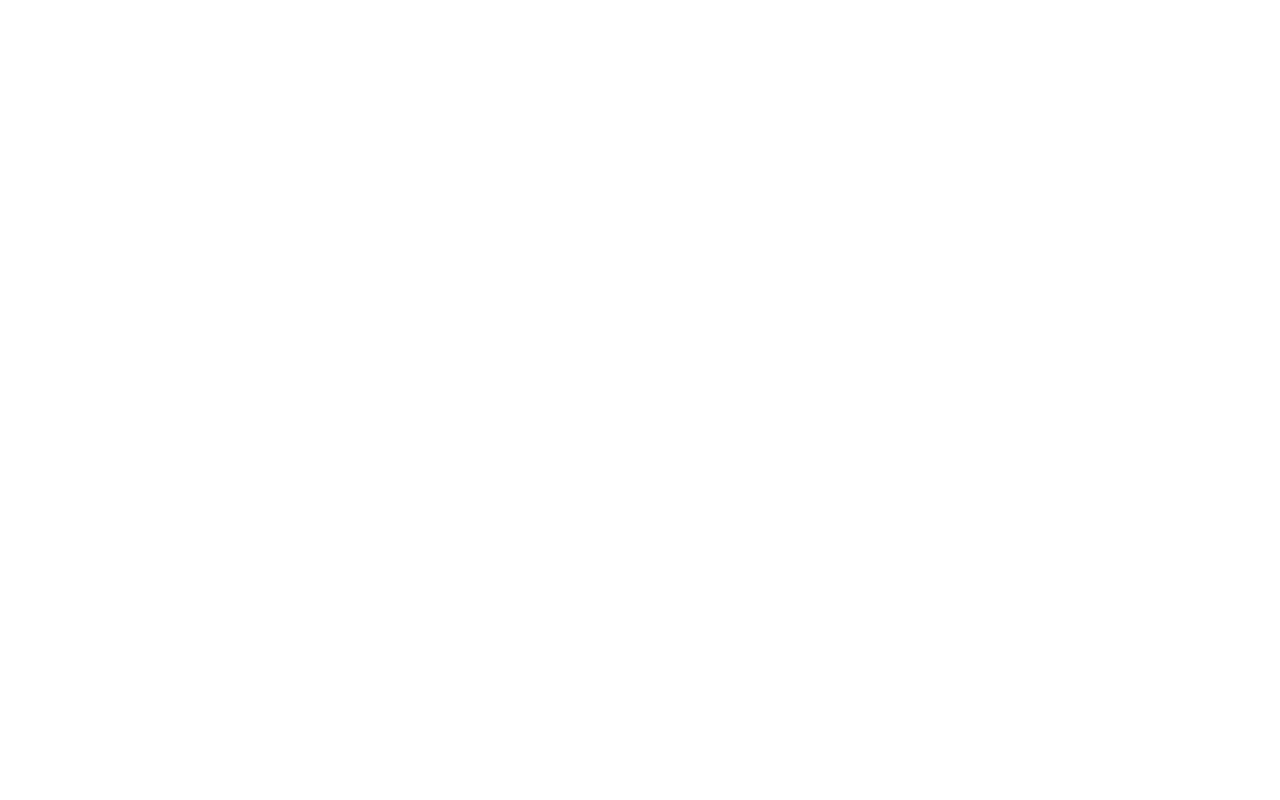
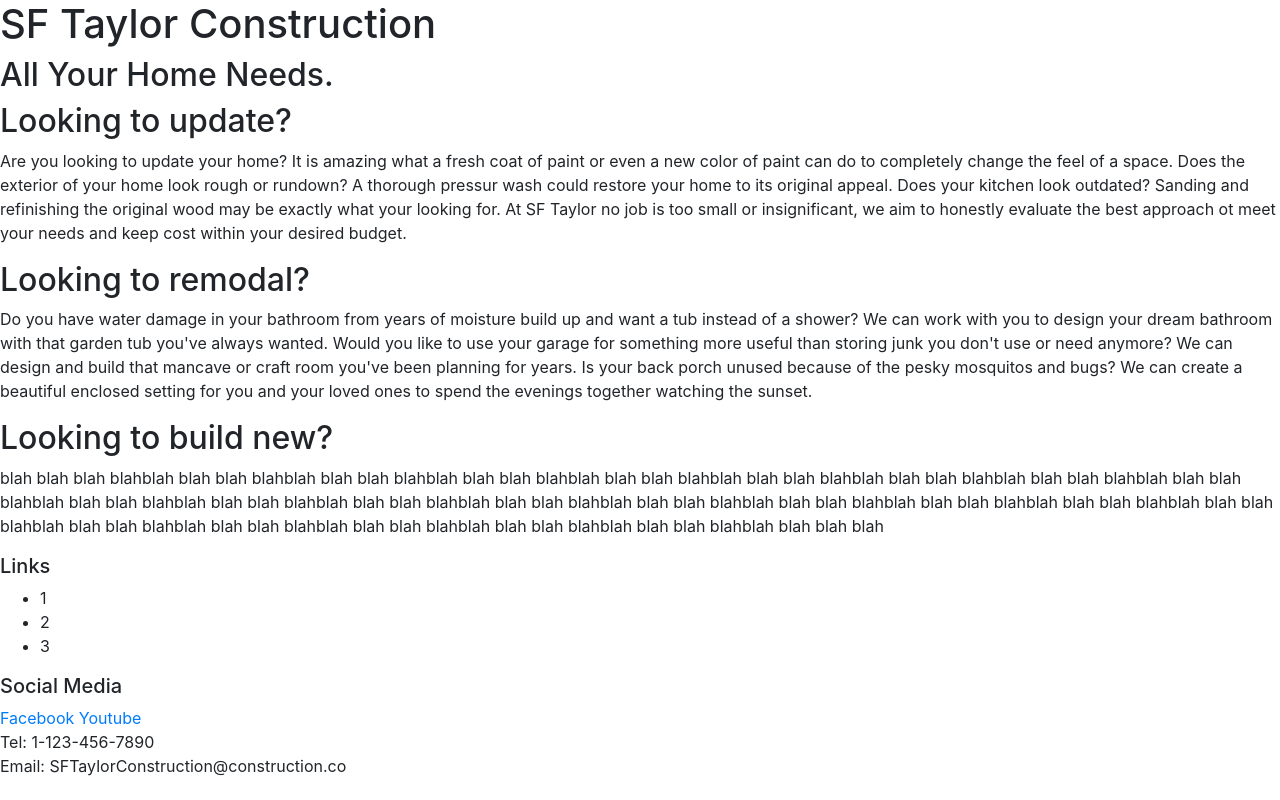
Before and after one commit to kefarman/SFWebsite, a website: page index.html in a window 1280 px wide. Drawn offline with nearby package versions, Linux system fonts and the light colour scheme.

Commit message:
Start html content and bootstrap

```diff
--- a/index.html
+++ b/index.html
@@ -1,10 +1,64 @@
 <!DOCTYPE html>
 <html lang="en">
 <head>
-    <meta charset="UTF-8">
+    <meta charset="UTF-8" />
+    <meta name="viewport" content="width=device-width, initial-scale=1" />
+
+    <link rel="stylesheet" href="node_modules/bootstrap/dist/css/bootstrap.min.css" />
+
     <title>SF Taylor Construction</title>
 </head>
+
 <body>
 
+    <header>
+        <div>
+            <h1>SF Taylor Construction</h1>
+            <h2>All Your Home Needs.</h2>
+        </div>
+    </header>
+
+    <div>
+        <h2>Looking to update?</h2>
+        <p>Are you looking to update your home? It is amazing what a fresh coat of paint or even a new color of paint can do to completely change the feel of a space. Does the exterior of your home look rough or rundown? A thorough pressur wash could restore your home to its original appeal. Does your kitchen look outdated? Sanding and refinishing the original wood may be exactly what your looking for. At SF Taylor no job is too small or insignificant, we aim to honestly evaluate the best approach ot meet your needs and keep cost within your desired budget.</p>
+    </div>
+
+    <div>
+        <h2>Looking to remodal?</h2>
+        <p>Do you have water damage in your bathroom from years of moisture build up and want a tub instead of a shower? We can work with you to design your dream bathroom with that garden tub you've always wanted. Would you like to use your garage for something more useful than storing junk you don't use or need anymore? We can design and build that mancave or craft room you've been planning for years. Is your back porch unused because of the pesky mosquitos and bugs? We can create a beautiful enclosed setting for you and your loved ones to spend the evenings together watching the sunset.</p>
+    </div>
+
+    <div>
+        <h2>Looking to build new?</h2>
+        <p>blah blah blah blahblah blah blah blahblah blah blah blahblah blah blah blahblah blah blah blahblah blah blah blahblah blah blah blahblah blah blah blahblah blah blah blahblah blah blah blahblah blah blah blahblah blah blah blahblah blah blah blahblah blah blah blahblah blah blah blahblah blah blah blahblah blah blah blahblah blah blah blahblah blah blah blahblah blah blah blahblah blah blah blahblah blah blah blahblah blah blah blahblah blah blah blah</p>
+    </div>
+
+    <footer>
+        <div>
+            <h5>Links</h5>
+            <ul>
+                <li>1</li>
+                <li>2</li>
+                <li>3</li>
+            </ul>
+        </div>
+
+        <div>
+            <h5>Social Media</h5>
+            <a href="">Facebook</a>
+            <a href="">Youtube</a>
+        </div>
+
+        <div>
+            Tel: 1-123-456-7890 <br />
+            Email: SFTaylorConstruction@construction.co
+        </div>
+    </footer>
+
+    <script src="node_modules/jquery/dist/jquery.slim.min.js"></script>
+    <script src="node_modules/popper.js/dist/umd/popper.min.js"></script>
+    <script src="node_modules/bootstrap/dist/js/bootstrap.min.js"></script>
+
 </body>
+
 </html>
```
Also changed, not shown: package.json (added, +29 -0 lines), 2 other files.
